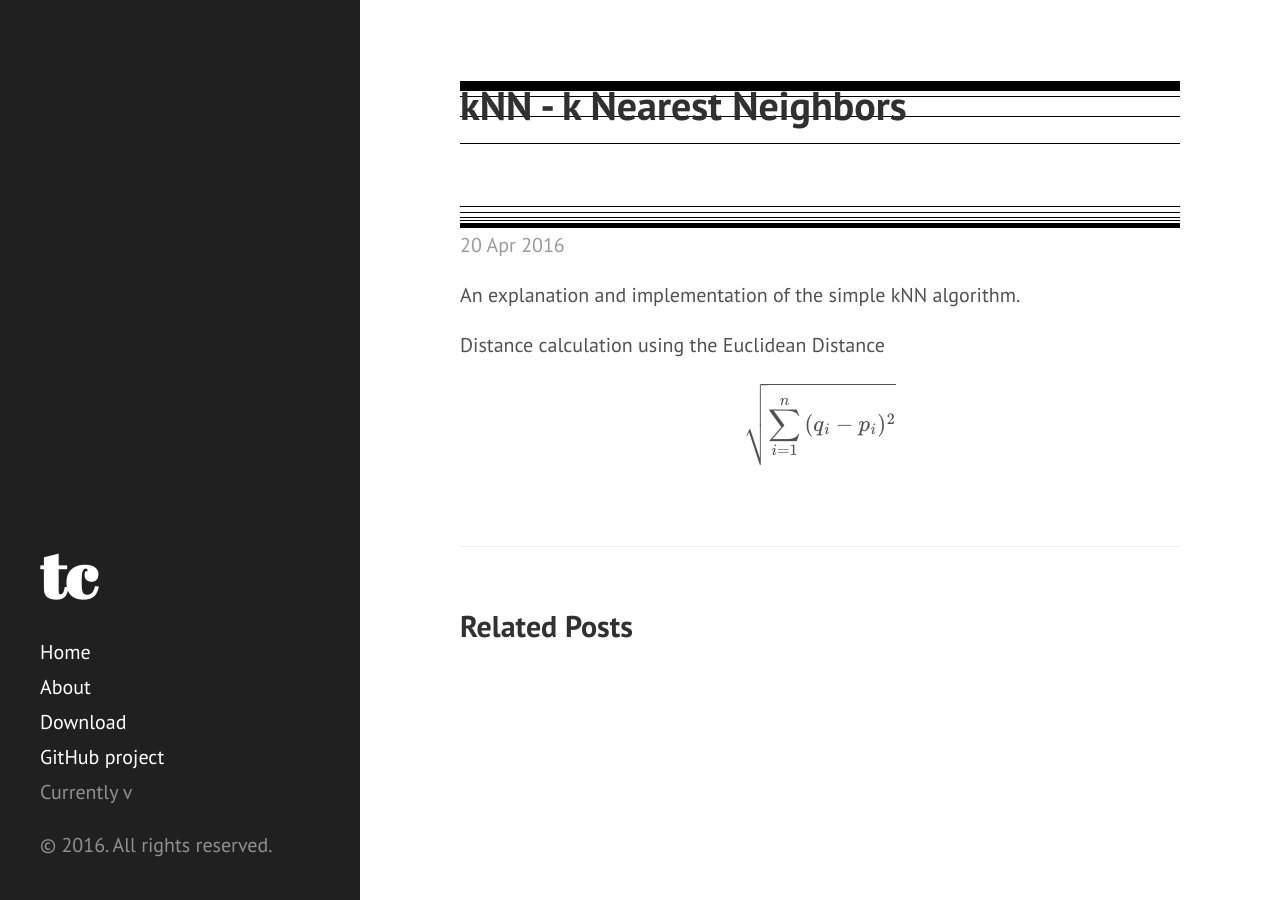
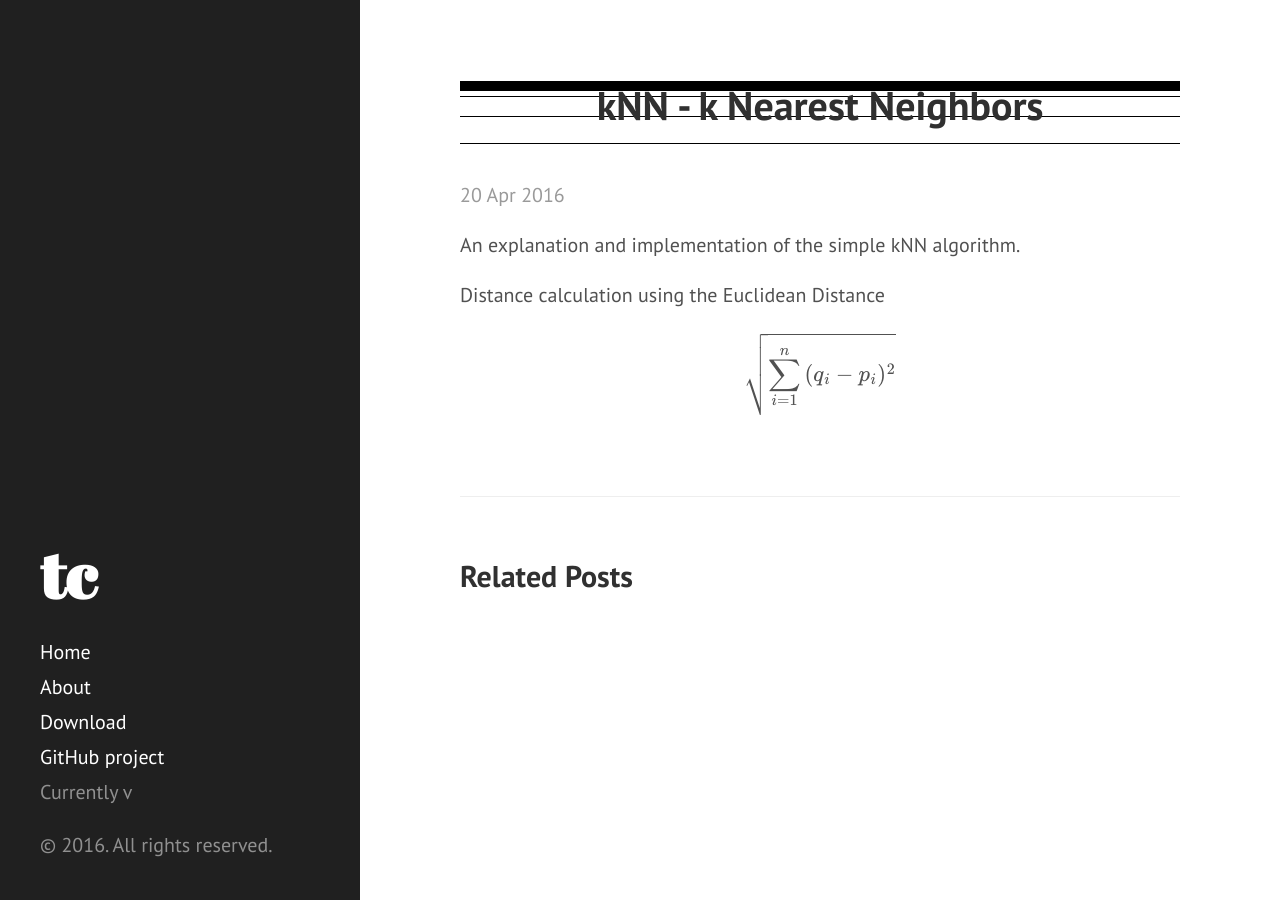
Before and after one commit to tcarrill/tcarrill.github.io, a Jekyll site: the page built from _posts/2016-04-20-knn.markdown, in a window 1280 px wide. Built offline with Jekyll 4.4.1, drawn with Linux system fonts in a browser that asks for light colours; formulas are drawn with MathJax 3.

Commit message:
fixed css for post title

```diff
--- a/public/css/poole.css
+++ b/public/css/poole.css
@@ -429,8 +429,16 @@ a.pagination-item:hover {
   }
 }
 
+h1.post-title {
+	display: table-cell;
+    margin-top: 55px;
+    text-align: center;
+}
+
 div.header {
+	display: table;
 	margin-bottom: .5rem;
 	background: url('../../img/header.png');
-	height: 150px;
+	height: 100px;
+	width: 100%;
 }
```
Also changed, not shown: 3 other files.
